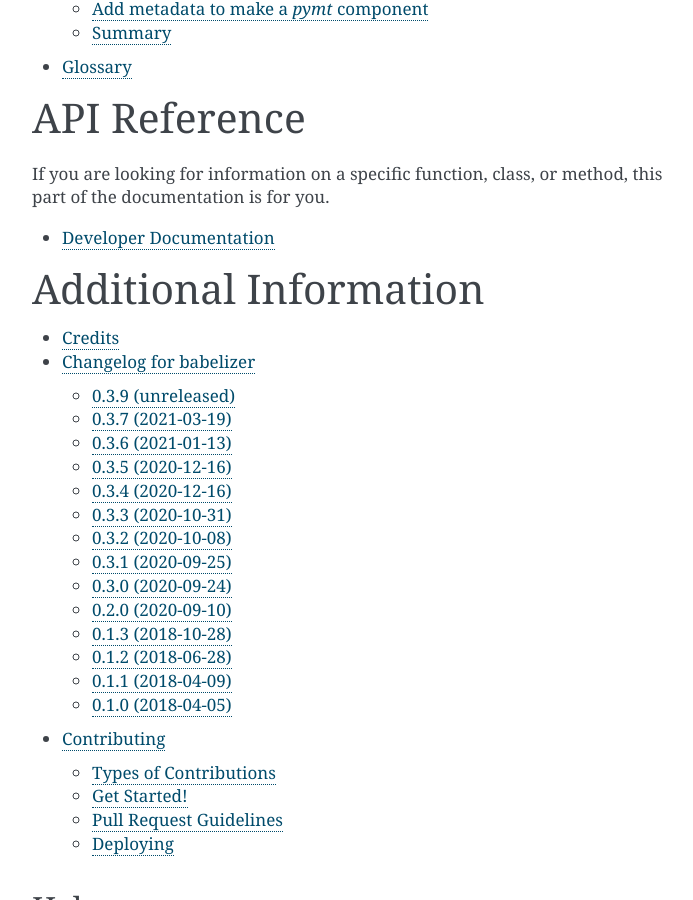
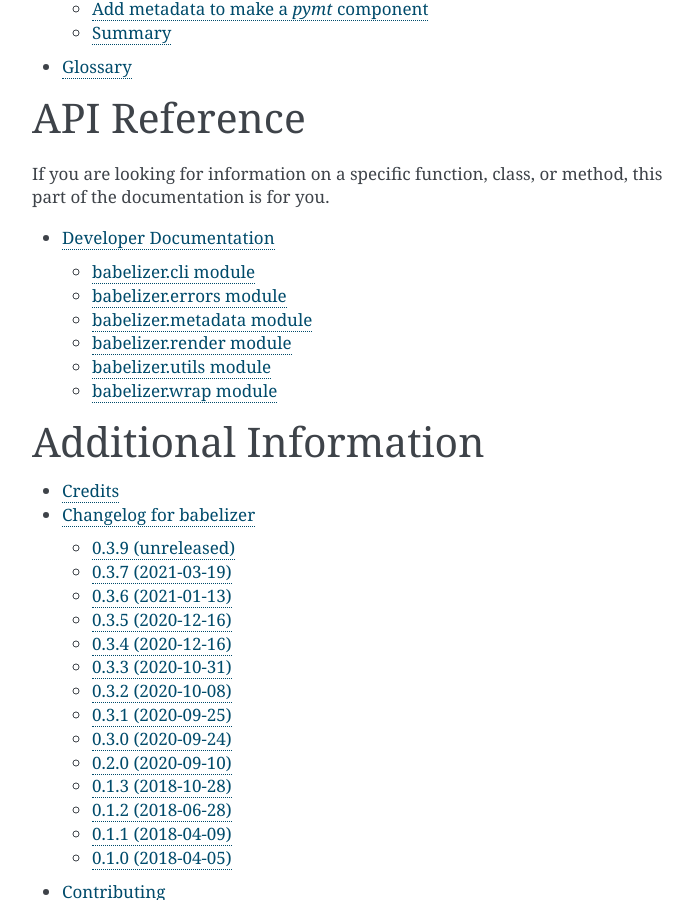
Before and after one commit to csdms/babelizer, a Sphinx documentation site: the page built from docs/source/index.rst, in a window 1280 px wide and 900 px high, scrolled down 926 px. Shown: the whole window, without its empty margins (388-1081 px from the left). Built offline with Sphinx 7.4.7, drawn with Linux system fonts in a browser that asks for light colours; pages that are not in the unit, such as notebooks, are missing from menus.

```diff
--- /dev/null
+++ b/docs/source/api/babelizer.cli.rst
@@ -0,0 +1,11 @@
+babelizer.cli module
+====================
+
+.. automodule:: babelizer.cli
+   :members:
+   :undoc-members:
+   :show-inheritance:
+
+.. click:: babelizer.cli:babelize
+   :prog: babelize
+   :nested: full
--- /dev/null
+++ b/docs/source/api/babelizer.errors.rst
@@ -0,0 +1,7 @@
+babelizer.errors module
+=======================
+
+.. automodule:: babelizer.errors
+   :members:
+   :undoc-members:
+   :show-inheritance:
--- /dev/null
+++ b/docs/source/api/babelizer.metadata.rst
@@ -0,0 +1,8 @@
+babelizer.metadata module
+=========================
+
+.. automodule:: babelizer.metadata
+   :members:
+   :undoc-members:
+   :special-members: __init__
+   :show-inheritance:
--- /dev/null
+++ b/docs/source/api/babelizer.render.rst
@@ -0,0 +1,7 @@
+babelizer.render module
+=======================
+
+.. automodule:: babelizer.render
+   :members:
+   :undoc-members:
+   :show-inheritance:
--- /dev/null
+++ b/docs/source/api/babelizer.utils.rst
@@ -0,0 +1,7 @@
+babelizer.utils module
+======================
+
+.. automodule:: babelizer.utils
+   :members:
+   :undoc-members:
+   :show-inheritance:
--- /dev/null
+++ b/docs/source/api/babelizer.wrap.rst
@@ -0,0 +1,10 @@
+babelizer.wrap module
+=====================
+
+.. deprecated:: 0.2
+   Use `babelizer.render.render` instead.
+
+.. automodule:: babelizer.wrap
+   :members:
+   :undoc-members:
+   :show-inheritance:
--- a/docs/source/api/index.rst
+++ b/docs/source/api/index.rst
@@ -1,7 +1,14 @@
 Developer Documentation
 -----------------------
 
+API documentation for each *babelizer* module is listed on a separate page.
+
 .. toctree::
-   :maxdepth: 2
+   :maxdepth: 4
 
-   modules
+   babelizer.cli
+   babelizer.errors
+   babelizer.metadata
+   babelizer.render
+   babelizer.utils
+   babelizer.wrap
```
